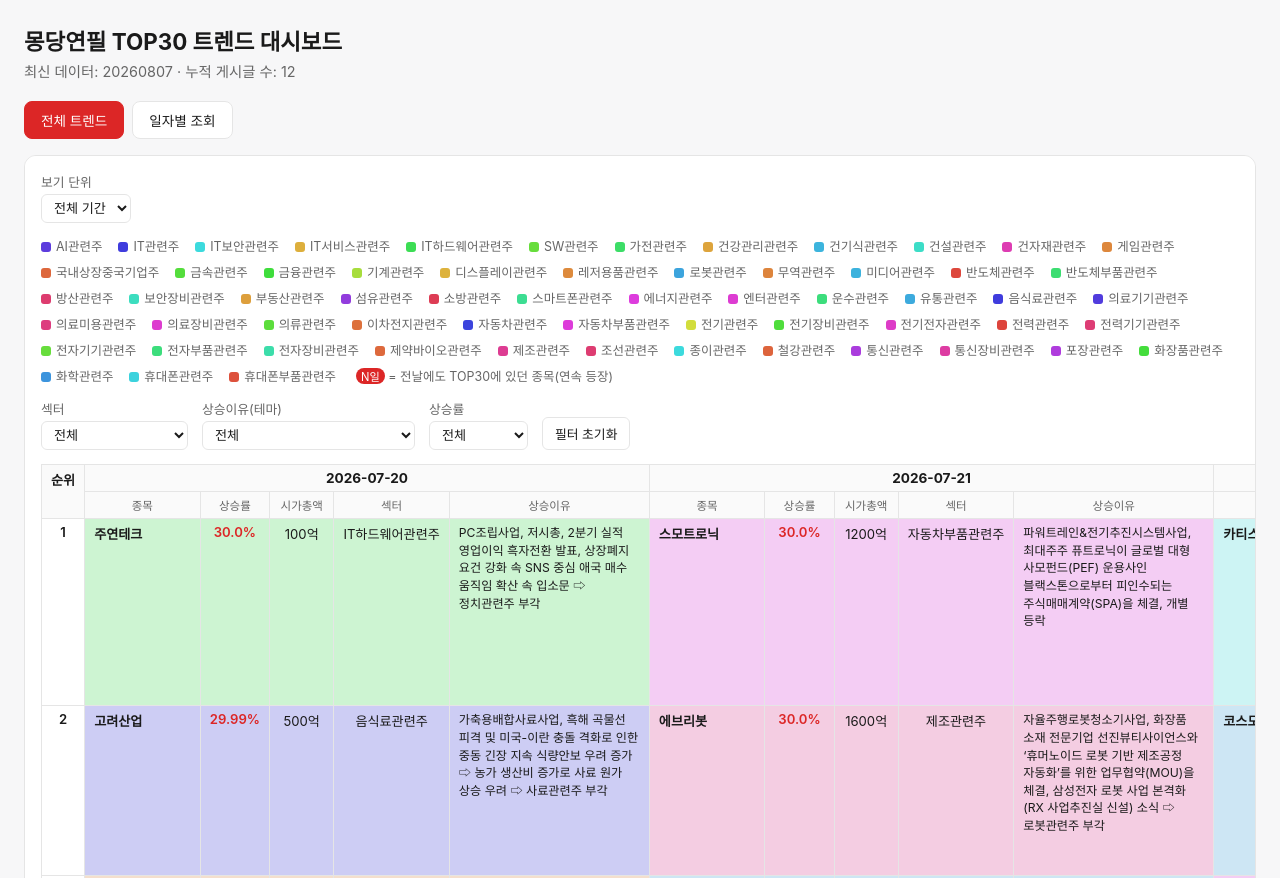
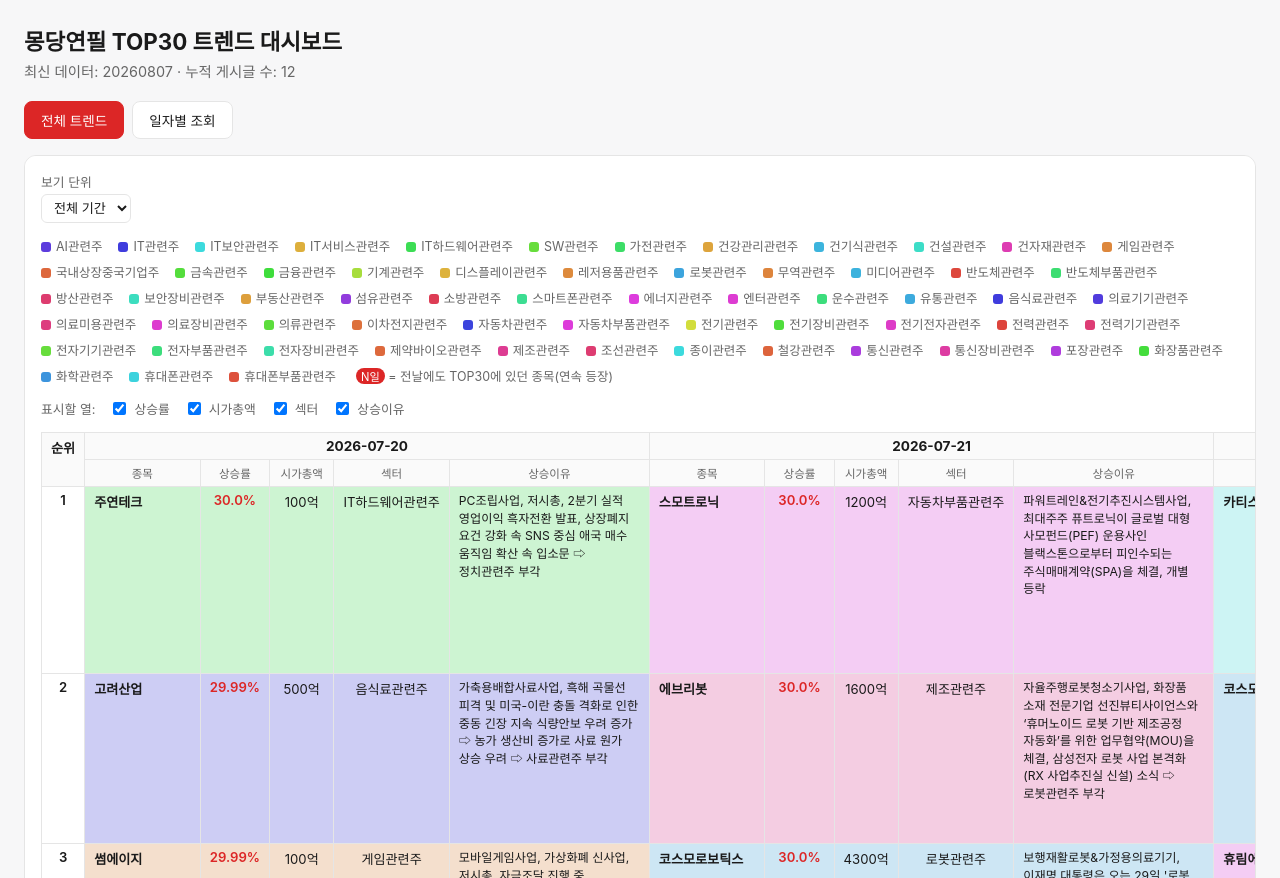
Before and after one commit to jblee1031/top30-tracker-dashboard, a plain HTML site: page index.html in a window 1280 px wide. Shown: the top 878 px of the page. Drawn offline with nearby package versions, Linux system fonts and the light colour scheme; animation ran at ten frames a second.

Commit message:
Replace value filters with column-visibility toggles; add click-to-drill-down on sector heatmap

```diff
--- a/index.html
+++ b/index.html
@@ -71,7 +71,8 @@
     align-self: flex-end; padding: 6px 12px; border-radius: 6px; border: 1px solid var(--border);
     background: var(--card); color: var(--text); cursor: pointer; font-size: 0.8rem;
   }
-  td.dim { opacity: 0.1; }
+  .checkbox-label { flex-direction: row !important; align-items: center; gap: 5px !important; color: var(--text); cursor: pointer; }
+  .checkbox-label input { cursor: pointer; }
 </style>
 </head>
 <body>
@@ -101,17 +102,12 @@
         </label>
       </div>
       <div class="legend" id="legend"></div>
-      <div class="filters">
-        <label>섹터
-          <select id="filterSector"><option value="">전체</option></select>
-        </label>
-        <label>상승이유(테마)
-          <select id="filterTheme"><option value="">전체</option></select>
-        </label>
-        <label>상승률
-          <select id="filterPct"><option value="">전체</option></select>
-        </label>
-        <button type="button" id="filterReset">필터 초기화</button>
+      <div class="filters" id="colToggles">
+        <span style="color:var(--muted);">표시할 열:</span>
+        <label class="checkbox-label"><input type="checkbox" id="colPct" checked> 상승률</label>
+        <label class="checkbox-label"><input type="checkbox" id="colCap" checked> 시가총액</label>
+        <label class="checkbox-label"><input type="checkbox" id="colSector" checked> 섹터</label>
+        <label class="checkbox-label"><input type="checkbox" id="colReason" checked> 상승이유</label>
       </div>
       <div id="tableWrap"></div>
     </div>
@@ -119,8 +115,11 @@
     <h2>일자별 섹터 Pareto (막대 클릭 시 해당 종목 표시)</h2>
     <div class="grid" id="paretoGrid"></div>
 
-    <h2>섹터 히트맵 (일자 × 섹터, 종목 수)</h2>
-    <div class="card"><div id="heatmapWrap"></div></div>
+    <h2>섹터 히트맵 (일자 × 섹터, 종목 수 — 칸 클릭 시 해당 종목 표시)</h2>
+    <div class="card">
+      <div id="heatmapWrap"></div>
+      <div class="pareto-detail" id="heatmapDetail"><span class="hint">칸을 클릭하면 해당 일자·섹터의 종목과 상승이유가 표시됩니다.</span></div>
+    </div>
 
     <div class="grid" style="margin-top:16px;">
       <div class="card">
@@ -335,8 +334,8 @@
 
 function renderTrendTab(viewData) {
   renderLegend(viewData);
+  setupColumnToggles(viewData);
   renderTable(viewData);
-  setupFilters(viewData);
   renderParetoGrid(viewData);
   renderHeatmap(viewData);
   renderMomentum(viewData);
@@ -367,14 +366,31 @@
 }
 
 // ---------- main comparison table ----------
-function pctBucket(pct) {
-  if (pct == null || pct === '') return '';
-  const v = +pct;
-  if (v >= 25) return '25% 이상';
-  if (v >= 20) return '20%~25%';
-  if (v >= 15) return '15%~20%';
-  if (v >= 10) return '10%~15%';
-  return '10% 미만';
+// Columns after 종목(name) are optional — user toggles which ones are wide
+// enough to bother showing, since the table repeats these per date and
+// gets very wide horizontally.
+const COLUMN_DEFS = [
+  { key: 'pct', label: '상승률', checkboxId: 'colPct' },
+  { key: 'cap', label: '시가총액', checkboxId: 'colCap' },
+  { key: 'sector', label: '섹터', checkboxId: 'colSector' },
+  { key: 'reason', label: '상승이유', checkboxId: 'colReason' },
+];
+
+function activeColumns() {
+  return COLUMN_DEFS.filter(c => document.getElementById(c.checkboxId)?.checked ?? true);
+}
+
+function cellForColumn(col, entry, hueStyle) {
+  switch (col.key) {
+    case 'pct':
+      return `<td class="pct-cell sector-bg" style="${hueStyle}">${entry.change_pct != null && entry.change_pct !== '' ? entry.change_pct + '%' : '-'}</td>`;
+    case 'cap':
+      return `<td class="sector-bg" style="${hueStyle}">${entry.market_cap_display || '-'}</td>`;
+    case 'sector':
+      return `<td class="sector-bg" style="${hueStyle}">${entry.sector_tag}</td>`;
+    case 'reason':
+      return `<td class="reason-cell sector-bg" style="${hueStyle}">${entry.reason || '-'}</td>`;
+  }
 }
 
 function renderTable(data) {
@@ -386,30 +402,28 @@
 
   const streakByDateName = computeStreakByDateName(dates, data.boards);
   const maxRank = Math.max(30, ...dates.map(d => (data.boards[d] || []).length));
-  const fields = ['종목', '상승률', '시가총액', '섹터', '상승이유'];
+  const columns = activeColumns();
+  const colCount = 1 + columns.length; // 종목 + toggled columns
 
   let html = '<table class="rank-table"><thead>';
   html += '<tr><th class="rank-head" rowspan="2">순위</th>' +
-    dates.map(d => `<th class="date-head" colspan="${fields.length}">${formatDate(d)}</th>`).join('') + '</tr>';
-  html += '<tr>' + dates.map(() => fields.map(f => `<th class="field-head">${f}</th>`).join('')).join('') + '</tr>';
+    dates.map(d => `<th class="date-head" colspan="${colCount}">${formatDate(d)}</th>`).join('') + '</tr>';
+  html += '<tr>' + dates.map(() =>
+    '<th class="field-head">종목</th>' + columns.map(c => `<th class="field-head">${c.label}</th>`).join('')
+  ).join('') + '</tr>';
   html += '</thead><tbody>';
 
   for (let rank = 1; rank <= maxRank; rank++) {
     html += `<tr><td class="rank-cell">${rank}</td>`;
     for (const d of dates) {
       const entry = (data.boards[d] || []).find(e => e.rank === rank);
-      if (!entry) { html += '<td></td><td></td><td></td><td></td><td class="reason-cell"></td>'; continue; }
+      if (!entry) { html += '<td></td>'.repeat(colCount); continue; }
       const hue = hashHue(entry.sector_tag);
       const hueStyle = `--hue:${hue};`;
       const streak = streakByDateName[`${d}|${entry.name}`] || 1;
       const streakBadge = streak > 1 ? `<span class="streak" title="${streak}일 연속 TOP30 등장">${streak}일</span>` : '';
-      const dataAttrs = `data-sector="${entry.sector_tag}" data-theme="${entry.theme_tag || ''}" data-pct="${pctBucket(entry.change_pct)}"`;
-      html += `
-        <td class="name-cell sector-bg" style="${hueStyle}" ${dataAttrs}>${entry.name}${streakBadge}</td>
-        <td class="pct-cell sector-bg" style="${hueStyle}" ${dataAttrs}>${entry.change_pct != null && entry.change_pct !== '' ? entry.change_pct + '%' : '-'}</td>
-        <td class="sector-bg" style="${hueStyle}" ${dataAttrs}>${entry.market_cap_display || '-'}</td>
-        <td class="sector-bg" style="${hueStyle}" ${dataAttrs}>${entry.sector_tag}</td>
-        <td class="reason-cell sector-bg" style="${hueStyle}" ${dataAttrs}>${entry.reason || '-'}</td>`;
+      html += `<td class="name-cell sector-bg" style="${hueStyle}">${entry.name}${streakBadge}</td>`;
+      html += columns.map(c => cellForColumn(c, entry, hueStyle)).join('');
     }
     html += '</tr>';
   }
@@ -417,47 +431,11 @@
   document.getElementById('tableWrap').innerHTML = html;
 }
 
-// ---------- filters (섹터 / 상승이유 / 상승률) ----------
-function setupFilters(data) {
-  const sectors = new Set();
-  const themes = new Set();
-  Object.values(data.boards || {}).forEach(board => board.forEach(e => {
-    sectors.add(e.sector_tag);
-    if (e.theme_tag) themes.add(e.theme_tag);
-  }));
-
-  const sectorSel = document.getElementById('filterSector');
-  const themeSel = document.getElementById('filterTheme');
-  const pctSel = document.getElementById('filterPct');
-
-  // reset (this runs again on every period change, so clear stale options first)
-  sectorSel.innerHTML = '<option value="">전체</option>';
-  themeSel.innerHTML = '<option value="">전체</option>';
-  pctSel.innerHTML = '<option value="">전체</option>';
-
-  [...sectors].sort().forEach(s => sectorSel.insertAdjacentHTML('beforeend', `<option value="${s}">${s}</option>`));
-  [...themes].sort().forEach(t => themeSel.insertAdjacentHTML('beforeend', `<option value="${t}">${t}</option>`));
-  ['25% 이상', '20%~25%', '15%~20%', '10%~15%', '10% 미만'].forEach(p =>
-    pctSel.insertAdjacentHTML('beforeend', `<option value="${p}">${p}</option>`));
-
-  function applyFilters() {
-    const sector = sectorSel.value, theme = themeSel.value, pct = pctSel.value;
-    document.querySelectorAll('#tableWrap td[data-sector]').forEach(td => {
-      const match = (!sector || td.dataset.sector === sector) &&
-        (!theme || td.dataset.theme === theme) &&
-        (!pct || td.dataset.pct === pct);
-      td.classList.toggle('dim', !match);
-    });
-  }
-
-  // assign (not addEventListener) so re-running setupFilters on period change doesn't stack handlers
-  sectorSel.onchange = applyFilters;
-  themeSel.onchange = applyFilters;
-  pctSel.onchange = applyFilters;
-  document.getElementById('filterReset').onclick = () => {
-    sectorSel.value = ''; themeSel.value = ''; pctSel.value = '';
-    applyFilters();
-  };
+// ---------- column visibility toggles ----------
+function setupColumnToggles(data) {
+  COLUMN_DEFS.forEach(c => {
+    document.getElementById(c.checkboxId).onchange = () => renderTable(data);
+  });
 }
 
 // ---------- 일자별 조회 tab ----------
@@ -579,13 +557,20 @@
   });
 }
 
-function showSectorDetail(date, sector) {
+function sectorDetailHTML(date, sector) {
   const board = (window.__data.boards[date] || []).filter(e => e.sector_tag === sector).sort((a, b) => a.rank - b.rank);
-  const el = document.getElementById(`detail-${date}`);
-  el.innerHTML = `<strong>${sector}</strong> (${board.length}개)<ul>` +
+  return `<strong>${formatDate(date)} · ${sector}</strong> (${board.length}개)<ul>` +
     board.map(e => `<li><strong>${e.name}</strong> · ${e.change_pct}% · ${e.market_cap_display || '-'}<br>
       <span style="color:var(--muted);">${e.reason || '-'}</span></li>`).join('') +
     '</ul>';
+}
+
+function showSectorDetail(date, sector) {
+  document.getElementById(`detail-${date}`).innerHTML = sectorDetailHTML(date, sector);
+}
+
+function showHeatmapDetail(date, sector) {
+  document.getElementById('heatmapDetail').innerHTML = sectorDetailHTML(date, sector);
 }
 
 // ---------- sector heatmap ----------
@@ -602,12 +587,18 @@
     dates.forEach(d => {
       const v = (data.sector_trend[d] || {})[s] || 0;
       const alpha = v ? 0.15 + 0.75 * (v / maxVal) : 0.04;
-      html += `<td style="background:hsl(${hashHue(s)} 70% 50% / ${alpha});">${v || ''}</td>`;
+      const clickable = v ? `data-date="${d}" data-sector="${s}" style="cursor:pointer;background:hsl(${hashHue(s)} 70% 50% / ${alpha});"` : `style="background:hsl(${hashHue(s)} 70% 50% / ${alpha});"`;
+      html += `<td ${clickable}>${v || ''}</td>`;
     });
     html += '</tr>';
   });
   html += '</tbody></table>';
-  document.getElementById('heatmapWrap').innerHTML = html;
+  const wrap = document.getElementById('heatmapWrap');
+  wrap.innerHTML = html;
+  wrap.onclick = (evt) => {
+    const cell = evt.target.closest('td[data-date]');
+    if (cell) showHeatmapDetail(cell.dataset.date, cell.dataset.sector);
+  };
 }
 
 // ---------- momentum ranking ----------
```
